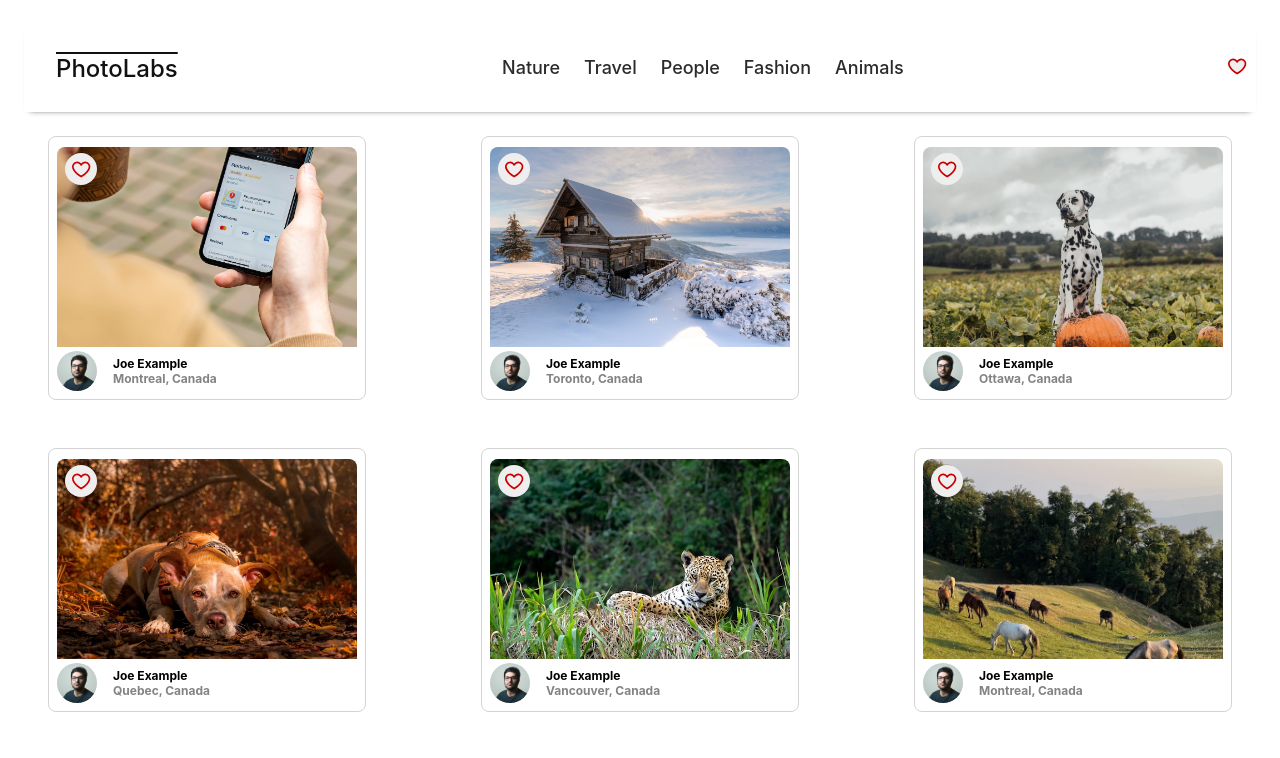
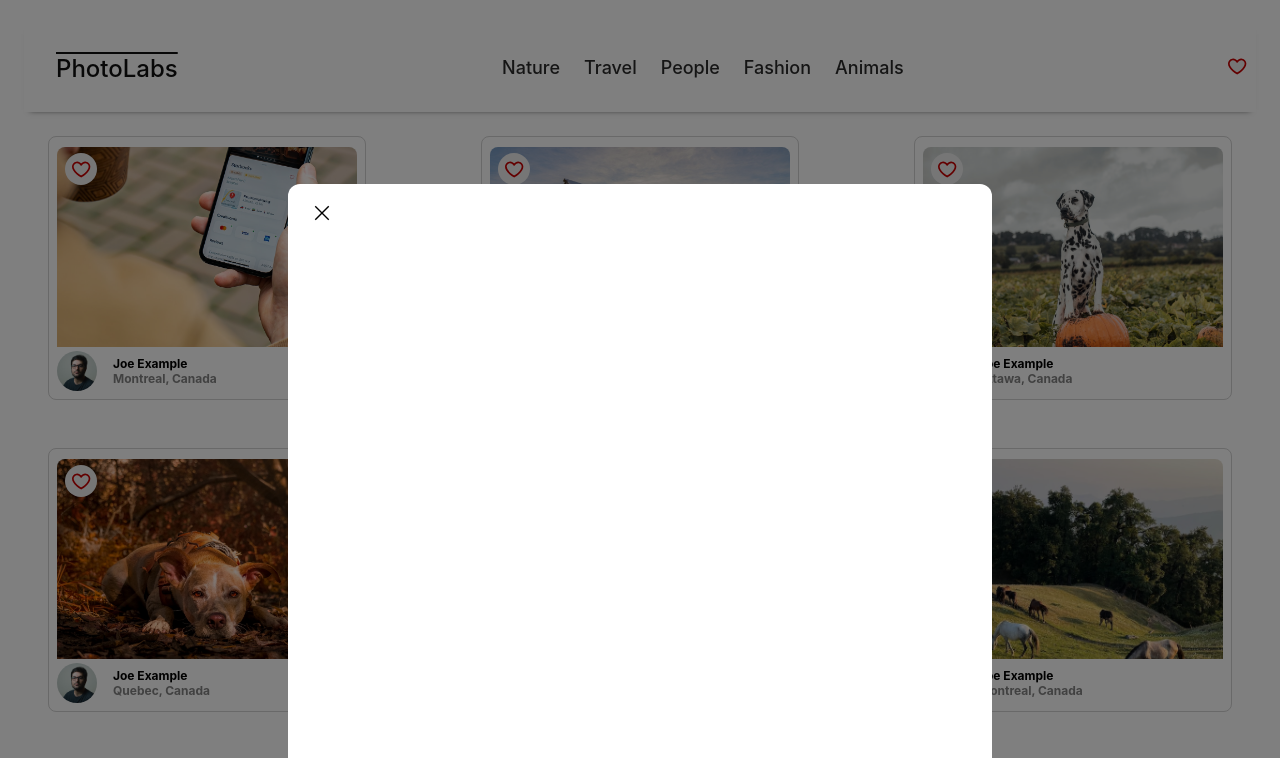
Before and after one commit to lubi25/photolabs, a React (Create React App) app in the folder frontend/: page / in a window 1280 px wide. Shown: the top 758 px of the page. Built offline with nearby package versions, Linux system fonts and the light colour scheme; the HTML template or start-up script is replaced by a standard one.

Commit message:
Add modal component

```diff
--- a/frontend/src/App.jsx
+++ b/frontend/src/App.jsx
@@ -3,6 +3,7 @@
 import HomeRoute from './components/HomeRoute';
 import photos from './mocks/photos.js';
 import topics from './mocks/topics';
+import PhotoDetailsModal from 'routes/PhotoDetailsModal';
 
 const App = () => {
   const [photoData, setPhotoData] = useState(photos);
@@ -11,6 +12,7 @@
   return (
     <div className="App">
       <HomeRoute photoData={photoData} topicData={topicData} />
+      <PhotoDetailsModal />
     </div>
   );
 };
```
